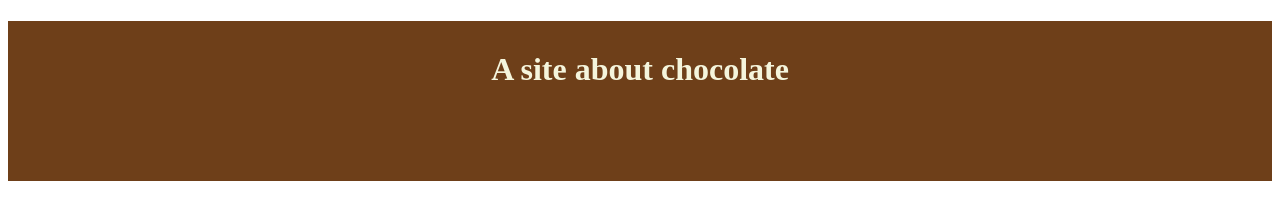
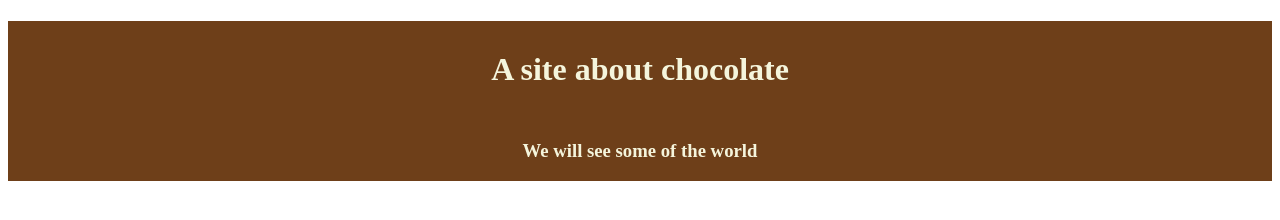
Before and after one commit to Athsof/athanasiosSofourisWEBTest, a plain HTML site: page index.html in a window 1280 px wide. Drawn offline with Linux system fonts and the light colour scheme.

Commit message:
third commit

```diff
--- a/index.html
+++ b/index.html
@@ -11,6 +11,7 @@
 <body>
     <div class="jumbotron">
         <h1>A site about chocolate</h1>
+        <h3>We will see some of the world</h3>
     </div>
 
 </body>
```
